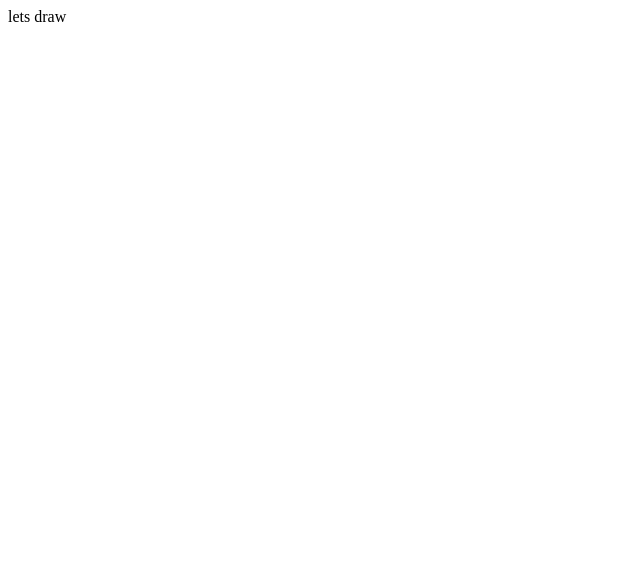
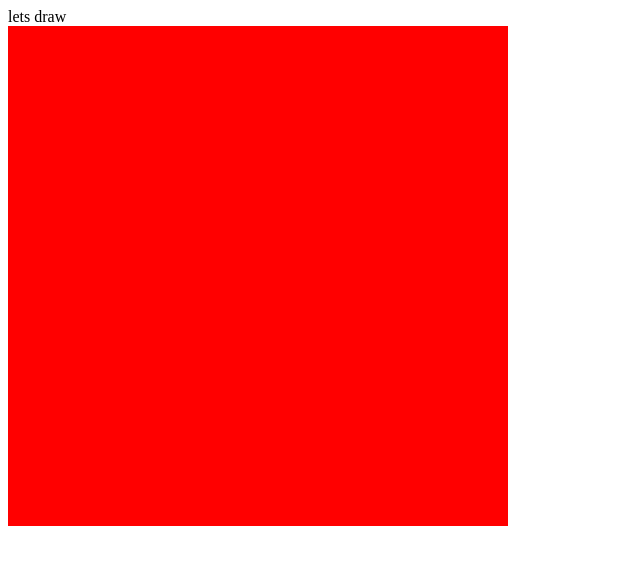
Before and after one commit to Jaicsdx/ETCH_A_SKETCH, a plain HTML site: page index.html in a window 1280 px wide. Shown: the whole page, without its empty margins (0-640 px from the left). Drawn offline with Linux system fonts and the light colour scheme.

Commit message:
added code

```diff
--- a/index.html
+++ b/index.html
@@ -5,6 +5,7 @@
     <meta http-equiv="X-UA-Compatible" content="IE=edge">
     <meta name="viewport" content="width=device-width, initial-scale=1.0">
     <title>Document</title>
+    <link rel="stylesheet" href="main.css">
 </head>
 <body>
     <div class=""container">   lets draw
@@ -15,6 +16,8 @@
 
 
     </div>
+    <script src ="main.js">
+    </script>
 
 </body>
 </html>
--- a/main.js
+++ b/main.js
@@ -0,0 +1,15 @@
+let board = document.querySelector(".board")
+board.style.gridTemplateColumns = "repeat(16, 1fr)"
+board.style.gridTemplateRows = "repeat(16, 1fr)"
+
+
+for (let i=0; i<256; i++)
+{
+    let square =document.createElement("square")
+    square.style.backgroundColor ="red";
+    board.insertAdjacentElement("beforeend",square)
+    square.addEventListener("mouseover", ()=>{
+        square.style.backgroundColor ="blue";
+
+    })
+}
```
